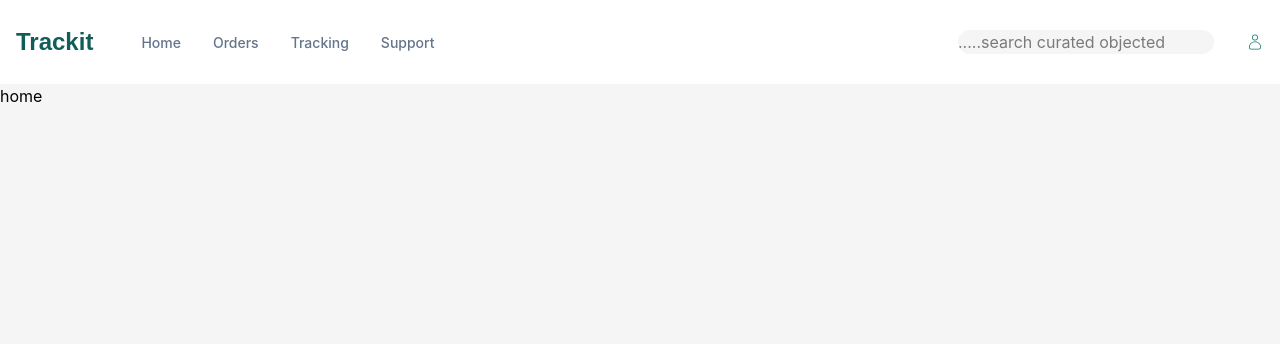
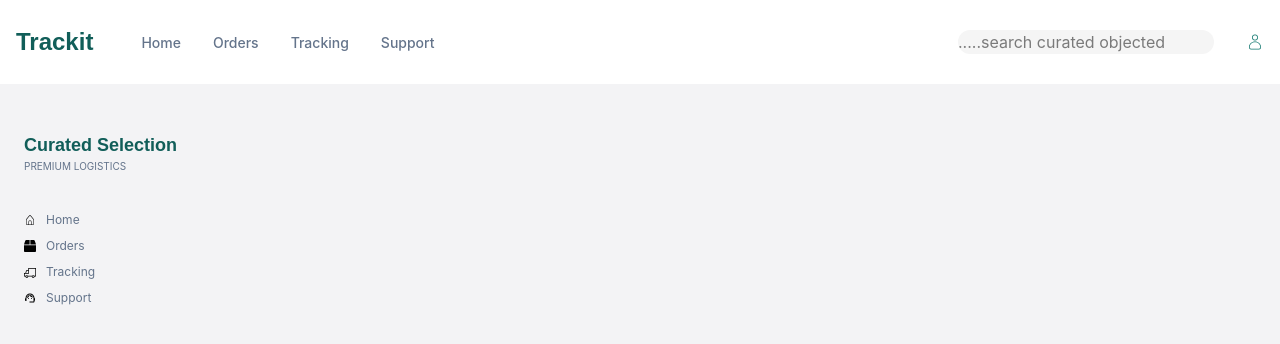
Before and after one commit to Favics-T/TrackIt, a React (Vite) app: page / in a window 1280 px wide. Shown: the top 344 px of the page. Built offline with nearby package versions, Linux system fonts and the light colour scheme.

Commit message:
working on sidebar

```diff
--- a/src/App.jsx
+++ b/src/App.jsx
@@ -5,12 +5,17 @@ import ProductListing from "./page/ProductListing";
 import Order from "./page/Order";
 import Tracking from "./page/Tracking";
 import Support from "./page/Support";
+import Sidebar from "./component/layout/Sidebar";
 
 const Layout = ()=>{
   return (
     <div className="">
       <Nav />
-      <Outlet />
+      <div className="flex bg-[#f3f3f5] py-[48px] px-[24px]">
+        <Sidebar />
+        <Outlet />
+      </div>
+
 
     </div>
   )
@@ -19,7 +24,7 @@ const Layout = ()=>{
 const App=()=> {
 
   return (
-    <Router className='font-manrope'>
+    <Router className='font-manrope bg-[#f5f5f5]'>
       <Routes>
         <Route path="/" element={<Layout />}>
           <Route index element={<Home />} />
--- a/src/component/layout/Sidebar.jsx
+++ b/src/component/layout/Sidebar.jsx
@@ -1,9 +1,28 @@
 import React from 'react'
+import { pages } from '../../page/pages'
 
 function Sidebar() {
   return (
-    <div className='w-2/10 shadow-lg'>
+    <div className='w-2/10'>
+      <div className='h-19.75'>
+        <h1 className='text-[18px] font-bold text-[#115E59] font-jakarta'>Curated Selection</h1>
+      <p className='text-[10px] text-[#64748B]'>PREMIUM LOGISTICS</p>
+      </div>
 
+      {/* links */}
+      <ul className='flex flex-col gap-[8px]'>
+        {
+            pages.map((pg)=>{
+                const Icon = pg.icon
+             return(
+                <div className='flex items-center gap-[10px]'>
+                          <Icon className='text-[12px]' />
+             <li className={`text-[#64748B] text-[12px] cursor-pointer`}> {pg.page}</li>
+                </div>
+           )
+})
+        }
+      </ul>
     </div>
   )
 }
--- a/src/page/Home.jsx
+++ b/src/page/Home.jsx
@@ -4,9 +4,9 @@ import ProductListing from './ProductListing'
 
 export default function Home() {
   return (
-    <div className='bg-[#f5f5f5] h-screen' >
-      <ProductListing />
-      home
+    <div className=' h-screen' >
+      {/* <ProductListing /> */}
+
 
     </div>
   )
--- a/src/page/pages.js
+++ b/src/page/pages.js
@@ -1,6 +1,12 @@
+import { CiHome } from "react-icons/ci";
+import { FaBox } from "react-icons/fa";
+import { TfiTruck } from "react-icons/tfi";
+import { MdSupportAgent } from "react-icons/md";
+
+
 export const pages = [
-    {page:'Home', link:'/productlisting'},
-    {page:'Orders', link:'/orderplacement'},
-    {page:'Tracking', link:'/liveordertracking'},
-    {page:'Support', link:'/support'},
-]
+    {page:'Home', link:'/productlisting', icon:CiHome },
+    {page:'Orders', link:'/orderplacement', icon:FaBox },
+    {page:'Tracking', link:'/liveordertracking' , icon:TfiTruck },
+    {page:'Support', link:'/support', icon:MdSupportAgent },
+];
```
